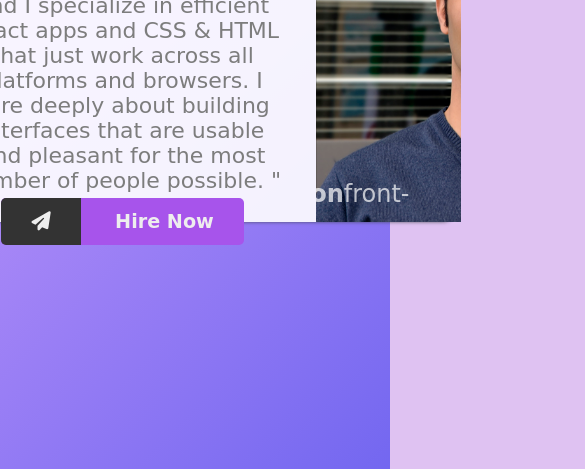
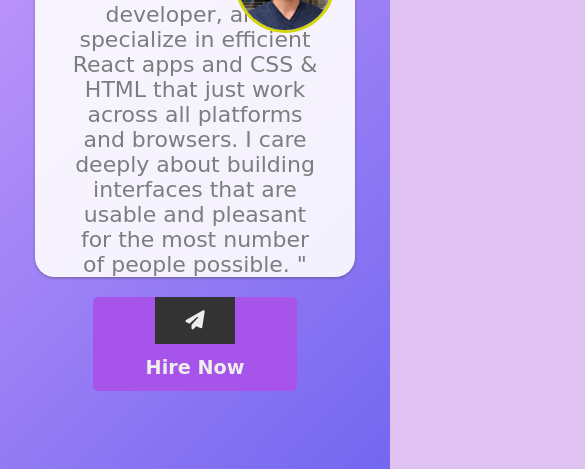
Before and after one commit to ehsanmavaei/developer-card, a plain HTML site: page index.html in a window 390 px wide. Shown: the part 375-844 px from the top of the page, 585 px wide, since content can reach past the window. Drawn offline with Linux system fonts and the light colour scheme; a web font is replaced by a local one.

Commit message:
make the card responsive

```diff
--- a/source/_main.scss
+++ b/source/_main.scss
@@ -161,8 +161,40 @@ body {
 .info ul li:hover{transform: translateX(50px) scale(1.3);}
 
 
-// @media(max-width:760px){
-//    .flex{
-//         flex-direction: column;
-//     }
-// }
+/** responsive **/
+@media(max-width:760px){
+
+    .card{
+        width: 320px;
+        height: 460px;
+    }
+    .flex{
+        flex-direction: column;
+    }
+    .description{
+      padding-top:70px;
+    }
+    .info{
+        display: none;
+    }
+    .button{padding-top: 20px;}
+    .image{
+        position: relative;
+        left: 200px;
+        top: -490px;
+        overflow:visible;
+
+
+      img{
+       width: 100px !important;
+       height: 100px !important;
+        border-top-right-radius: 0;
+        border-bottom-right-radius:0 ;
+        border-radius: 50%;
+        border:3px solid rgb(214, 214, 7)
+      }
+
+    }
+    .image:hover img {transition: none;
+        transform: none}
+}
```
Also changed, not shown: dist/css/style.css, 1 other file.
